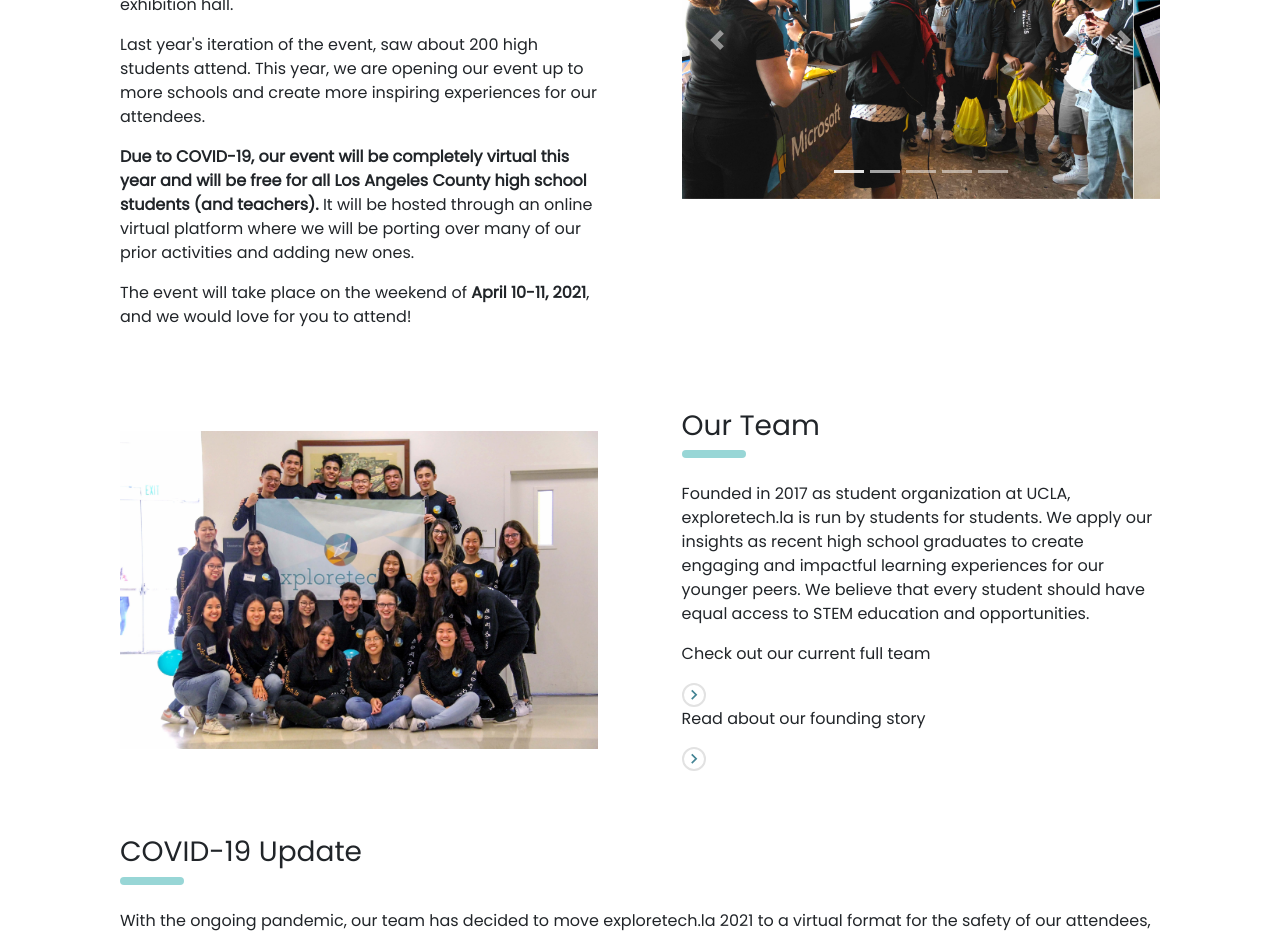
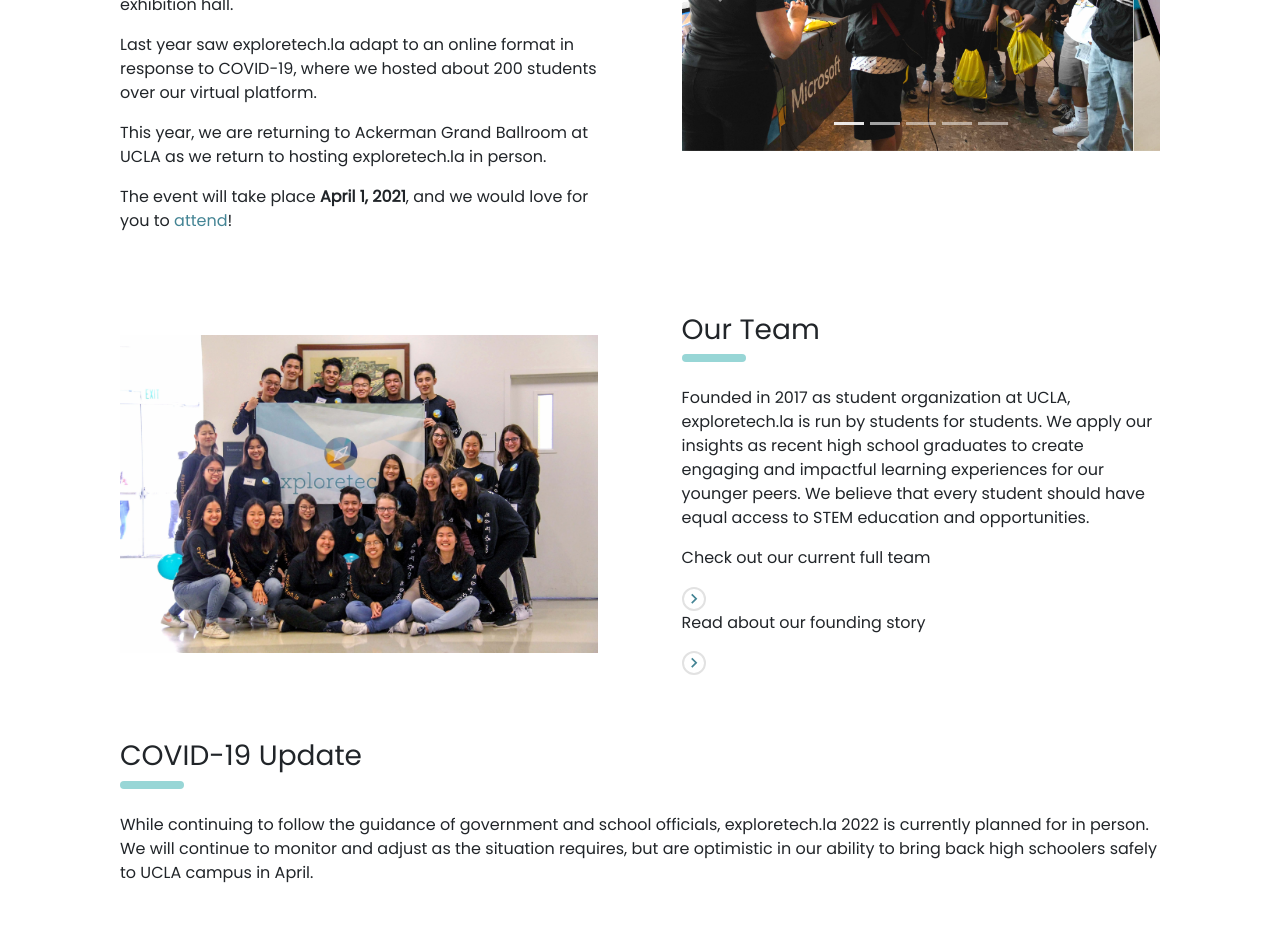
Before and after one commit to exploretech-la/website, a React (Create React App) app: page / in a window 1280 px wide. Shown: the part 1200-2135 px from the top of the page. Built offline with nearby package versions, Linux system fonts and the light colour scheme.

Commit message:
updated the about section

```diff
--- a/src/components/About.jsx
+++ b/src/components/About.jsx
@@ -41,10 +41,9 @@ export default class About extends Component {
                         <div className="about-description">
                             <p>exploretech.la is an annual event hosted by UCLA students that aims to inspire high school students from underserved communities in the Greater Los Angeles Area to explore computer science, engineering, and technology.</p>
                             <p>In partnership with industry and academic organizations, our event introduces students to the various applications of tech through our panels, interactive workshops, and exhibition hall.</p>
-                            <p>Last year's iteration of the event, saw about 200 high students attend. This year, we are opening our event up to more schools and create more inspiring experiences for our attendees. </p>
-                            <p><b>Due to COVID-19, our event will be completely virtual this year and will be free for all Los Angeles County high school students (and teachers).</b> It will be hosted through an online virtual platform where we will be porting over many of our prior activities and
-                                adding new ones. </p>
-                            <p>The event will take place on the weekend of <b>April 10-11, 2021</b>, and we would love for you to attend!</p>
+                            <p>Last year saw exploretech.la adapt to an online format in response to COVID-19, where we hosted about 200 students over our virtual platform.</p>
+                            <p>This year, we are returning to Ackerman Grand Ballroom at UCLA as we return to hosting exploretech.la in person.</p>
+                            <p>The event will take place <b>April 1, 2021</b>, and we would love for you to <a className="in-text-link" href="#get-involved">attend</a>!</p>
                         </div>
                     </div>
                     {this._renderCarousel({ className: 'right-column' })}
@@ -89,9 +88,9 @@ export default class About extends Component {
                         <div className="pill-divider" />
                     </div>
                     <p>
-                        With the ongoing pandemic, our team has decided to move exploretech.la 2021 to a virtual format for the safety of our attendees, partners, and staff members.
-                        exploretech.la 2021 will be a virtual event with interactive, live-streamed activities that will take place over the course of two days. Attendees will also receive
-                        a box (exploretech.box) with swag and workshop materials to supplement the event.
+                        While continuing to follow the guidance of government and school officials, exploretech.la 2022 is currently
+                        planned for in person. We will continue to monitor and adjust as the situation requires, but are optimistic
+                        in our ability to bring back high schoolers safely to UCLA campus in April.
                     </p>
                 </div>
             </div>
--- a/src/index.scss
+++ b/src/index.scss
@@ -4,4 +4,8 @@ body {
   margin: 0;
   padding: 0;
   font-family: 'Poppins', sans-serif;
+
+  .in-text-link {
+    color: #448494;
+  }
 }
```
